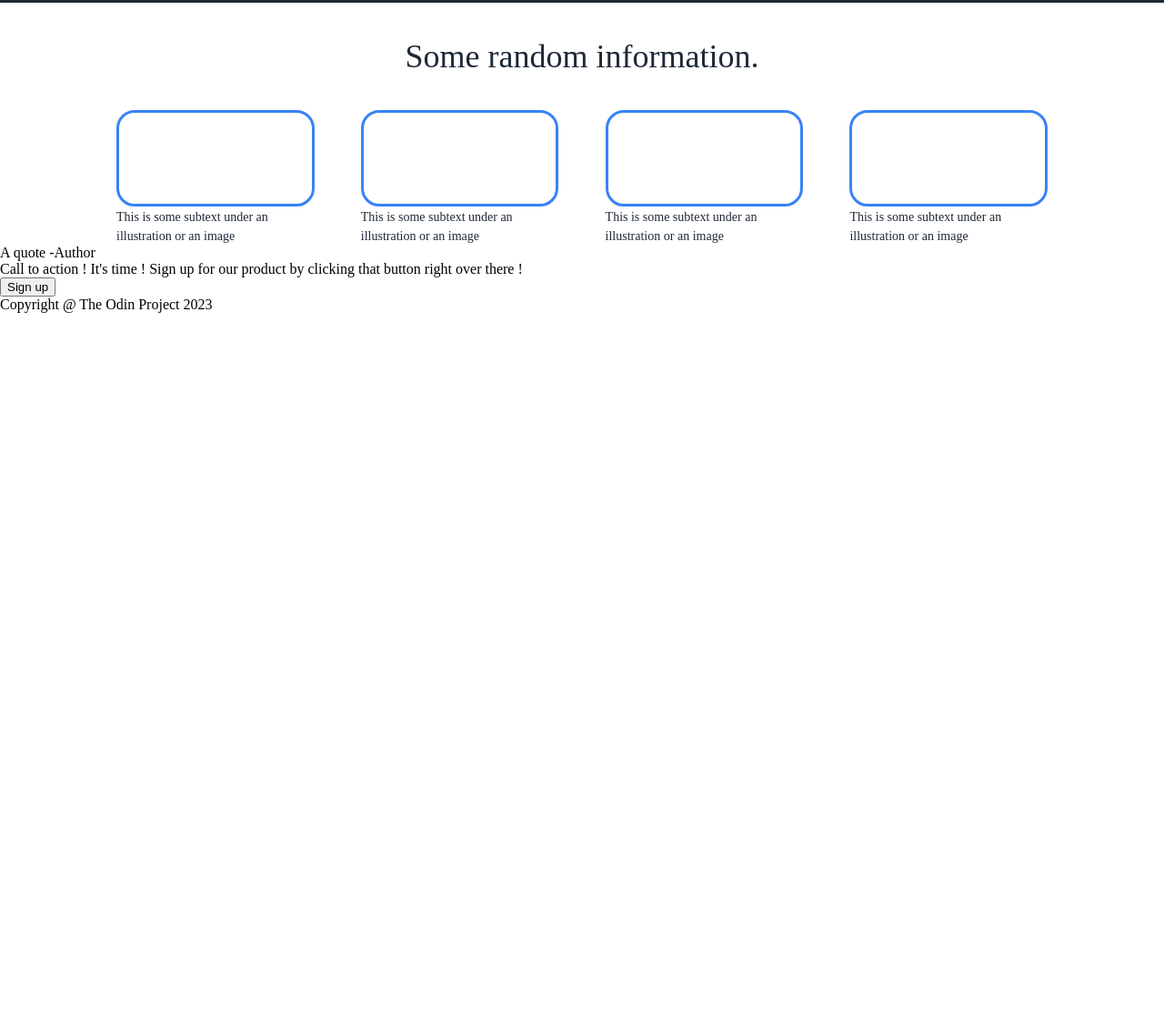
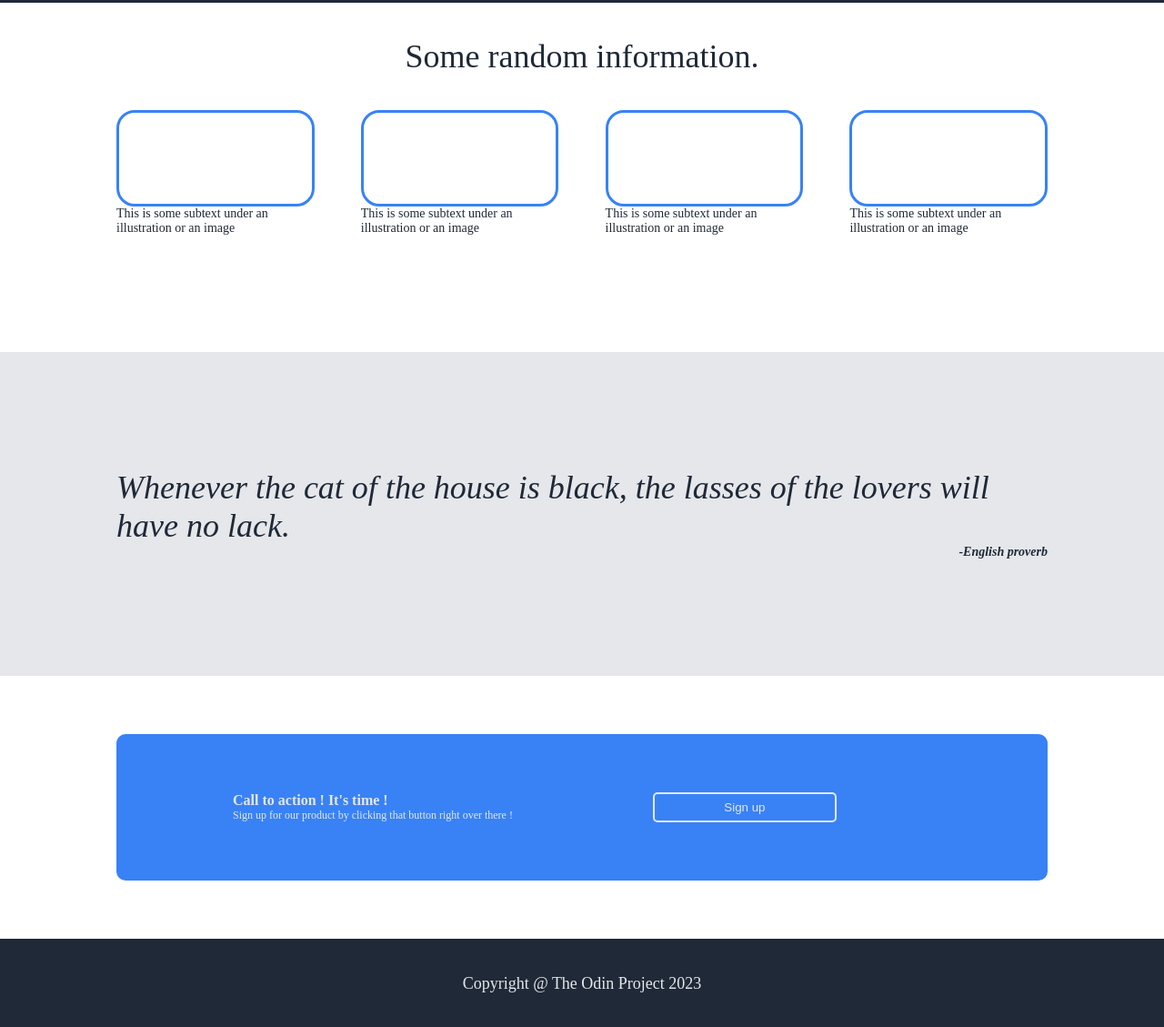
Before and after one commit to Papy-La-Taupe/my_First_CSS_Project, a plain HTML site: page index.html in a window 1280 px wide. Shown: the part 711-1840 px from the top of the page at 91% size. Before the commit the page ends 1055 px from the top, so only its background shows below. Drawn offline with Linux system fonts and the light colour scheme.

Commit message:
setup the CSS for #quote, #action and #footer

```diff
--- a/index.html
+++ b/index.html
@@ -36,38 +36,38 @@
         <div class="info-content">
             <div class="info-organisation">
                 <div class="info-img"></div>
-                <a class="info-text">This is some subtext under an illustration or an image</a>
+                <div class="info-text">This is some subtext under an illustration or an image</div>
             </div>
             <div class="info-organisation">
                 <div class="info-img"></div>
-                <a class="info-text">This is some subtext under an illustration or an image</a>
+                <div class="info-text">This is some subtext under an illustration or an image</div>
             </div>
             <div class="info-organisation">
                 <div class="info-img"></div>
-                <a class="info-text">This is some subtext under an illustration or an image</a>
+                <div class="info-text">This is some subtext under an illustration or an image</div>
             </div>
             <div class="info-organisation">
                 <div class="info-img"></div>
-                <a class="info-text">This is some subtext under an illustration or an image</a>
+                <div class="info-text">This is some subtext under an illustration or an image</div>
             </div>
         </div>
     </div>
 
     <div id="quote">
-        <a class="quote">A quote</a>
-        <a class="author">-Author</a>
+        <div class="quote">Whenever the cat of the house is black, the lasses of the lovers will have no lack.</div>
+        <div class="author">-English proverb</div>
     </div>
 
     <div id="action">
         <div class="action-text">
-            <a class="call">Call to action ! It's time !</a>
-            <a class="action">Sign up for our product by clicking that button right over there !</a>
+            <div class="call">Call to action ! It's time !</div>
+            <div class="action">Sign up for our product by clicking that button right over there !</div>
         </div>
         <button class="signdown">Sign up</button>
     </div>
 
     <div id="footer">
-        <a class="footer">Copyright @ The Odin Project 2023</a>
+        <div class="footer">Copyright @ The Odin Project 2023</div>
     </div>
 
   </body>
--- a/styles.css
+++ b/styles.css
@@ -4,11 +4,11 @@ html {
   }
   *, *:before, *:after {
     box-sizing: inherit;
+
   }
 body{
     margin: 0%;
     padding: 0%;
-
 }
 
 /*Header*/
@@ -32,7 +32,7 @@ body{
     margin-right: auto;
     color: #F9FAF8;
     font-size: 48px;
-    font-weight: extra-bold;
+    font-weight: bold;
 }
 
 ul{
@@ -54,7 +54,7 @@ ul{
 
 .main{
     font-size: 48px;
-    font-weight: extra-bold;
+    font-weight: bold;
     color: #F9FAF8;
 }
 
@@ -90,7 +90,7 @@ ul{
 .info-content{
     display: flex;
     gap:5%;
-    padding: 0% 10%;
+    padding: 0% 10% 10% 10%;
 }
 
 .info-text{
@@ -105,10 +105,59 @@ ul{
 }
 /*Quote*/
 
+#quote{
+    background-color: #E5E7EB;
+    color: #1F2937;
+    font-size: 36px;
+    font-weight: light;
+    font-style: italic;
+    width: 100%;
+    display: flex;
+    flex-direction: column;
+    padding: 10%;
+}
 
+.author{
+    font-size: 14px;
+    font-weight: bold;
+    align-self: flex-end;
+}
 
 /*Action*/
 
+#action{
+    display: flex;
+    margin: 5% 10%;
+    padding: 5% 10%;
+    background-color: #3882F6;
+    border-radius: 10px;
+    gap: 20%;
+    color: #E5E7EB;
+    font-size: 12px;
+}
 
+.call{
+    font-weight: bold;
+    font-size: 16px;
+}
 
+.signdown{
+    border-radius: 5px;
+    background-color: #3882F6;
+    box-shadow: inset black;
+    color: #E5E7EB;
+    border: #E5E7EB solid 2px;
+    min-width: fit-content;
+    padding: 0% 10%;
+
+}
 /*Footer*/
+
+#footer{
+    background-color: #1F2937;
+    color: #E5E7EB;
+    font-size: 18px;
+    width: 100%;
+    padding: 3% 10% ;
+    text-align: center;
+}
```
